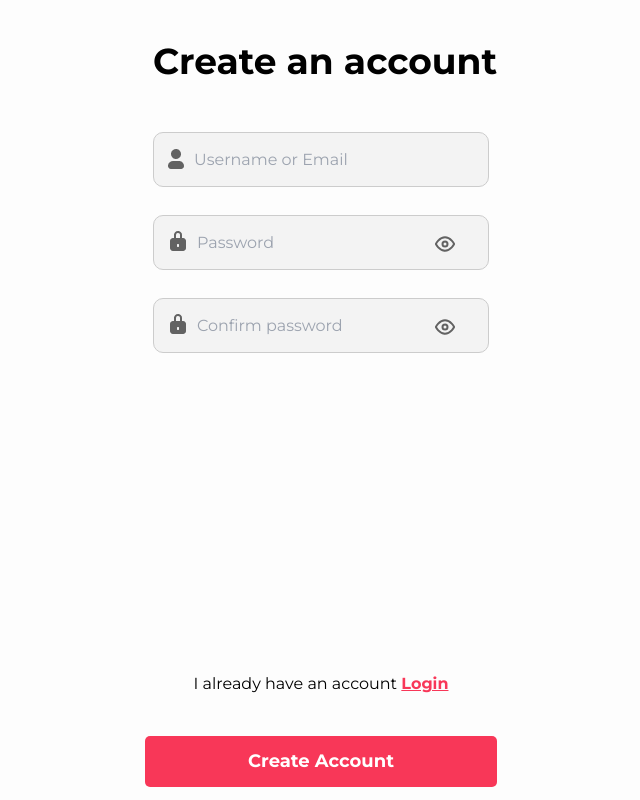
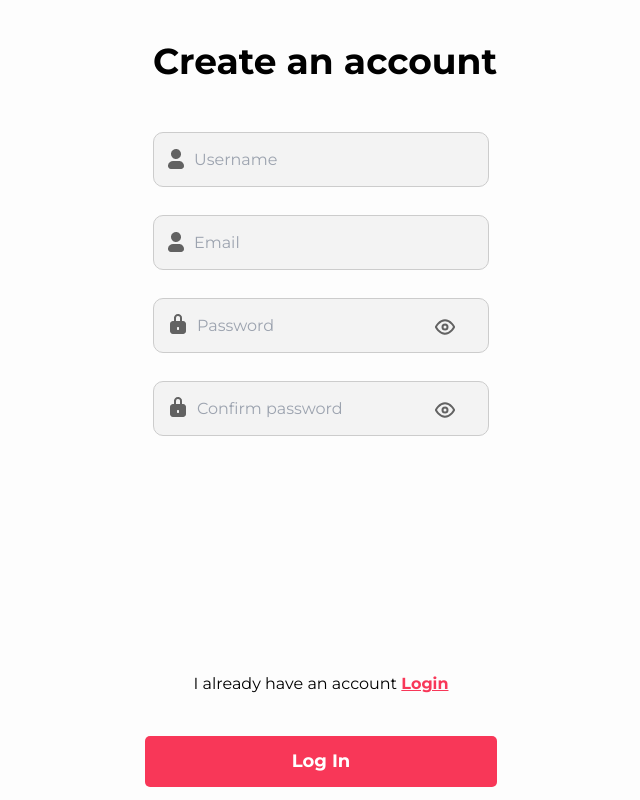
Before and after one commit to AliLtRP/clothstore, a React (Create React App) app: page /signup in a window 1280 px wide. Shown: the whole page, without its empty margins (319-959 px from the left). Built offline with nearby package versions, Linux system fonts and the light colour scheme.

Commit message:
edit sign up

```diff
--- a/src/api/axios.js
+++ b/src/api/axios.js
@@ -2,7 +2,7 @@ import axios from "axios";
 
 
 const client = axios.create({
-    baseURL: "https://clothe-store-backend.onrender.com/",
+    baseURL: "http://localhost:3000/",
     headers: {
         "Content-Type": "application/json",
         "Authorization": localStorage.getItem('token')
--- a/src/components/btnComp.jsx
+++ b/src/components/btnComp.jsx
@@ -1,47 +1,27 @@
 import React from "react";
 
-const ButtonComp = ({ title, disabled, className, width, loading, onClick , small , big }) => {
+const styles = {
+  disable: " bg-[#f83758] text-white text-center text-[18px] px-5 py-3 font-bold rounded-[5px] opacity-50 cursor-not-allowed",
+  loading: " bg-[#750417] text-white text-center text-[18px] px-5 py-3 font-bold rounded-[5px] cursor-not-allowed",
+  small: " bg-[#f83758] text-white text-center text-[14px] px-5 py-3 font-bold rounded-[5px] cursor-pointer",
+  big: " bg-[#f83758] text-white text-center text-[20px] px-5 py-3 font-bold rounded-[5px] cursor-pointer",
+  default: " bg-[#f83758] text-white text-center text-[18px] px-5 py-3 font-bold rounded-[5px] cursor-pointer"
+}
+
+const getClassNames = ({ disabled, loading, small, big }) => {
+  if (disabled) return styles.disable;
+  if (loading) return styles.loading;
+  if (small) return styles.small;
+  if (big) return styles.big;
+  return styles.default;
+};
+
+const ButtonComp = ({ title, disabled, className, width, loading, onClick, small, big }) => {
+  const buttonStyle = getClassNames({ disabled, loading, small, big });
+
   return (
     <>
-      {disabled ? (
-        <div
-          className={className + ` bg-[#f83758] text-white text-center text-[18px] px-5 py-3 font-bold rounded-[5px] opacity-50 cursor-not-allowed`}
-          style={{ width: width }}
-        >
-          {title}
-        </div>
-      ) : loading ? (
-        <div
-          className={`bg-[#750417] text-white text-center text-[18px] px-5 py-3 font-bold rounded-[5px] cursor-not-allowed`}
-          style={{ width: width }}
-        >
-          Loading...
-        </div>
-      ) : small == true ? (
-        <div
-        className={`bg-[#f83758] text-white text-center text-[14px] px-5 py-3 font-bold rounded-[5px] cursor-pointer`}
-        style={{ width: width }}
-        onClick={onClick}
-        >
-          {title}
-        </div>
-      ): big == true ? (
-        <div
-        className={`bg-[#f83758] text-white text-center text-[20px] px-5 py-3 font-bold rounded-[5px] cursor-pointer`}
-        style={{ width: width }}
-        onClick={onClick}
-        >
-          {title}
-        </div>
-      ):(
-        <div
-          className={`bg-[#f83758] text-white text-center text-[18px] px-5 py-3 font-bold rounded-[5px] cursor-pointer`}
-          style={{ width: width }}
-          onClick={onClick}
-        >
-          {title}
-        </div>
-      )}
+      <button className={`${className} ${buttonStyle}`} style={{ width }} onClick={onClick}>{loading ? "Loading..." : "Log In"}</button>
     </>
   );
 };
--- a/src/components/signin/signinscreen.js
+++ b/src/components/signin/signinscreen.js
@@ -5,7 +5,7 @@ import eye from "../../assets/eye.svg";
 import eyeoff from "../../assets/eyeoff.svg";
 import client from "../../api/axios";
 import ButtonComp from "../btnComp";
-import { ToastContainer, toast } from "react-toastify";
+import { toast } from "react-toastify";
 import "react-toastify/dist/ReactToastify.css";
 
 const Signinscreen = () => {
@@ -77,7 +77,7 @@ const Signinscreen = () => {
   }, []);
 
   return (
-    <div className="w-full h-auto min-h-screen montserrat flex flex-col items-center bg-[#FDFDFD] relative">
+    <div className="w-full min-h-[100dvh] h-full montserrat flex flex-col items-center bg-[#FDFDFD] relative">
       <div className="max-w-sm p-4 flex flex-col gap-6">
         <h1 className={signinStyle.welcomtitle}>
           Welcome
@@ -113,7 +113,7 @@ const Signinscreen = () => {
         <div className="absolute bottom-8 left-0 right-0 flex flex-col items-center p-4">
           <div className="mb-10">
             <p className={signinStyle.createacc}>
-              Create an account{" "}
+              Create an account
               <a
                 onClick={handleSignUpClick}
                 className={"hover:cursor-pointer " + signinStyle.signuplink}
--- a/src/components/signup/signupscreen.js
+++ b/src/components/signup/signupscreen.js
@@ -3,44 +3,38 @@ import { useNavigate } from 'react-router-dom';
 import eye from '../../assets/eye.svg';
 import eyeoff from '../../assets/eyeoff.svg';
 import signupStyle from './signupstyle.module.css';
+import ButtonComp from '../btnComp';
+import "react-toastify/dist/ReactToastify.css";
+import { toast } from 'react-toastify';
 import client from '../../api/axios';
-import ButtonComp from '../btnComp';
-import { ToastContainer, toast } from "react-toastify";
-import "react-toastify/dist/ReactToastify.css";
+
 
 const Signupscreen = () => {
-  const [email, setEmail] = useState('');
-  const [username, setUsername] = useState('');
-  const [active, setActive] = useState(true);
-  const [password, setPassword] = useState('');
+  const [register, setRegister] = useState({
+    phone: "",
+    email: "",
+    active: "",
+    username: "",
+    password: "",
+    active: true,
+  });
   const [confirmPassword, setConfirmPassword] = useState('');
-  const [error, setError] = useState(null);
-  const [loading, setLoading] = useState(false);
   const [passwordVisible, setPasswordVisible] = useState(false);
   const [confirmPasswordVisible, setConfirmPasswordVisible] = useState(false);
+  const [loading, setLoading] = useState(false);
 
   const navigate = useNavigate();
 
   const handleSignUpClick = async (event) => {
     event.preventDefault();
-    setLoading(true);
 
-    if (password !== confirmPassword) {
+    if (register.password !== confirmPassword) {
       toast.error('Passwords do not match');
-      setLoading(false);
-      setTimeout(() => setError(null), 3000);
       return;
     }
 
-    const requestBody = {
-      username,
-      email,
-      password,
-      active,
-    };
-
     try {
-      const response = await client.post('register', requestBody);
+      const response = await client.post('register', register);
       console.log(response.data);
       navigate('/signin');
     } catch (error) {
@@ -53,10 +47,44 @@ const Signupscreen = () => {
       } else {
         toast.error('Network Error');
       }
-      setLoading(false);
-      setTimeout(() => setError(null), 3000);
     }
   };
+
+  const handlePhone = (phone) => {
+    setRegister((prev) => ({
+      ...prev,
+      phone
+    }));
+  }
+
+  const handleEmail = (email) => {
+    setRegister((prev) => ({
+      ...prev,
+      email
+    }));
+  }
+
+  const handleEmailOrUserName = (data) => {
+    if (data.includes('@')) {
+      return handleEmail(data);
+    }
+    return handleUserName(data);
+  }
+
+  const handleUserName = (username) => {
+    setRegister((prev) => ({
+      ...prev,
+      username
+    }));
+  }
+
+  const handlePassword = (password) => {
+    setRegister((prev) => ({
+      ...prev,
+      password
+    }));
+  }
+
 
   const togglePasswordVisibility = () => {
     setPasswordVisible(!passwordVisible);
@@ -72,7 +100,7 @@ const Signupscreen = () => {
   };
 
   return (
-    <div className="w-full h-auto min-h-screen montserrat flex flex-col items-center bg-[#FDFDFD] relative">
+    <div className="w-full h-full min-h-[100dvh] montserrat flex flex-col items-center bg-[#FDFDFD] relative">
       <div className="max-w-sm p-6 flex flex-col gap-6 w-full">
         <h1 className={signupStyle['signup-welcome-title']}>
           Create an account
@@ -80,10 +108,18 @@ const Signupscreen = () => {
         <div className={signupStyle['signup-data-input']}>
           <div className=''>
             <input
-              placeholder="Username or Email"
+              placeholder="Username"
               className={signupStyle['signup-user-input']}
-              value={username}
-              onChange={(e) => setUsername(e.target.value)}
+              value={register.username}
+              onChange={(e) => handleUserName(e.target.value)}
+            />
+          </div>
+          <div className=''>
+            <input
+              placeholder="Email"
+              className={signupStyle['signup-user-input']}
+              value={register.email}
+              onChange={(e) => handleEmail(e.target.value)}
             />
           </div>
           <div className={signupStyle['signup-password-input-container']}>
@@ -91,8 +127,8 @@ const Signupscreen = () => {
               type={passwordVisible ? 'text' : 'password'}
               placeholder="Password"
               className={signupStyle['signup-password-input']}
-              value={password}
-              onChange={(e) => setPassword(e.target.value)}
+              value={register.password}
+              onChange={(e) => handlePassword(e.target.value)}
             />
             <img
               src={passwordVisible ? eyeoff : eye}
```
